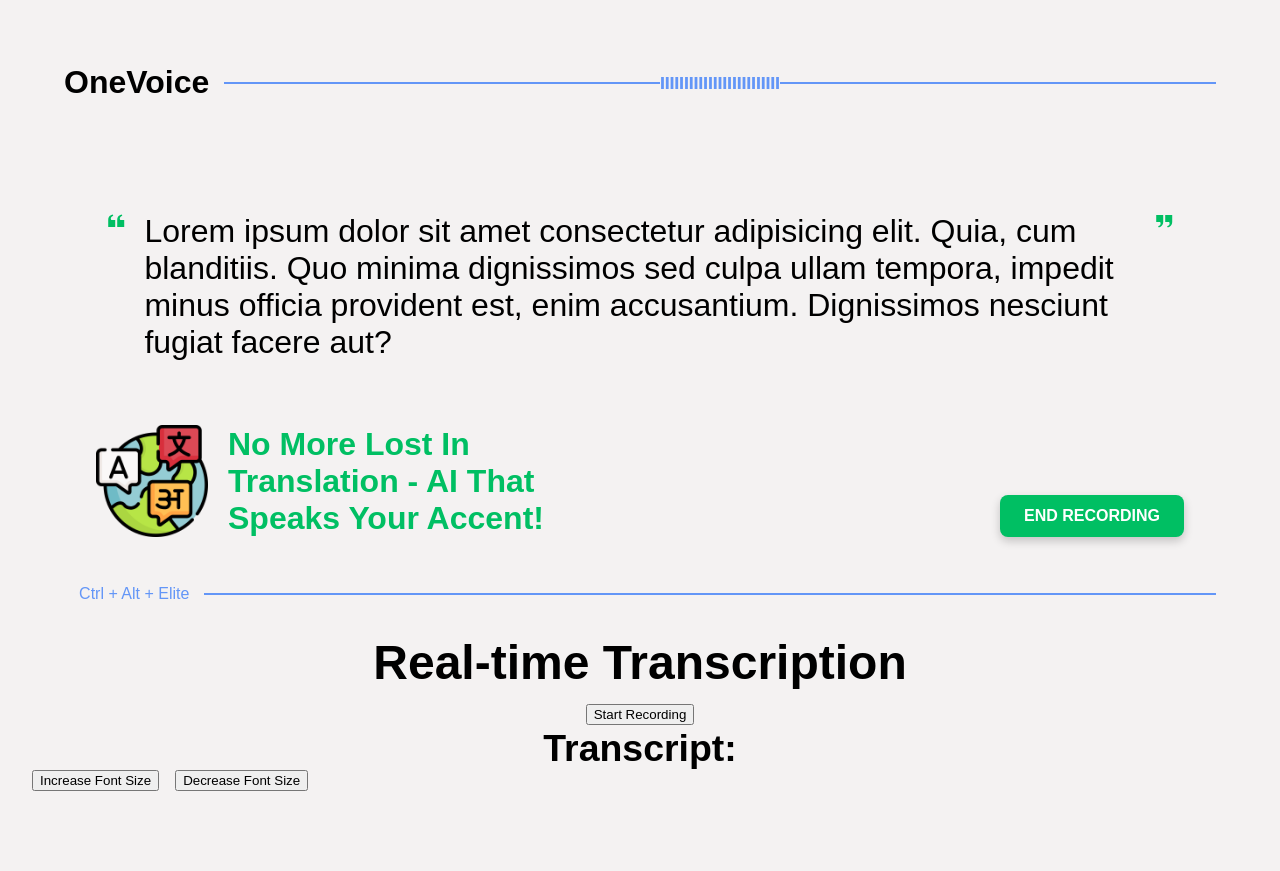
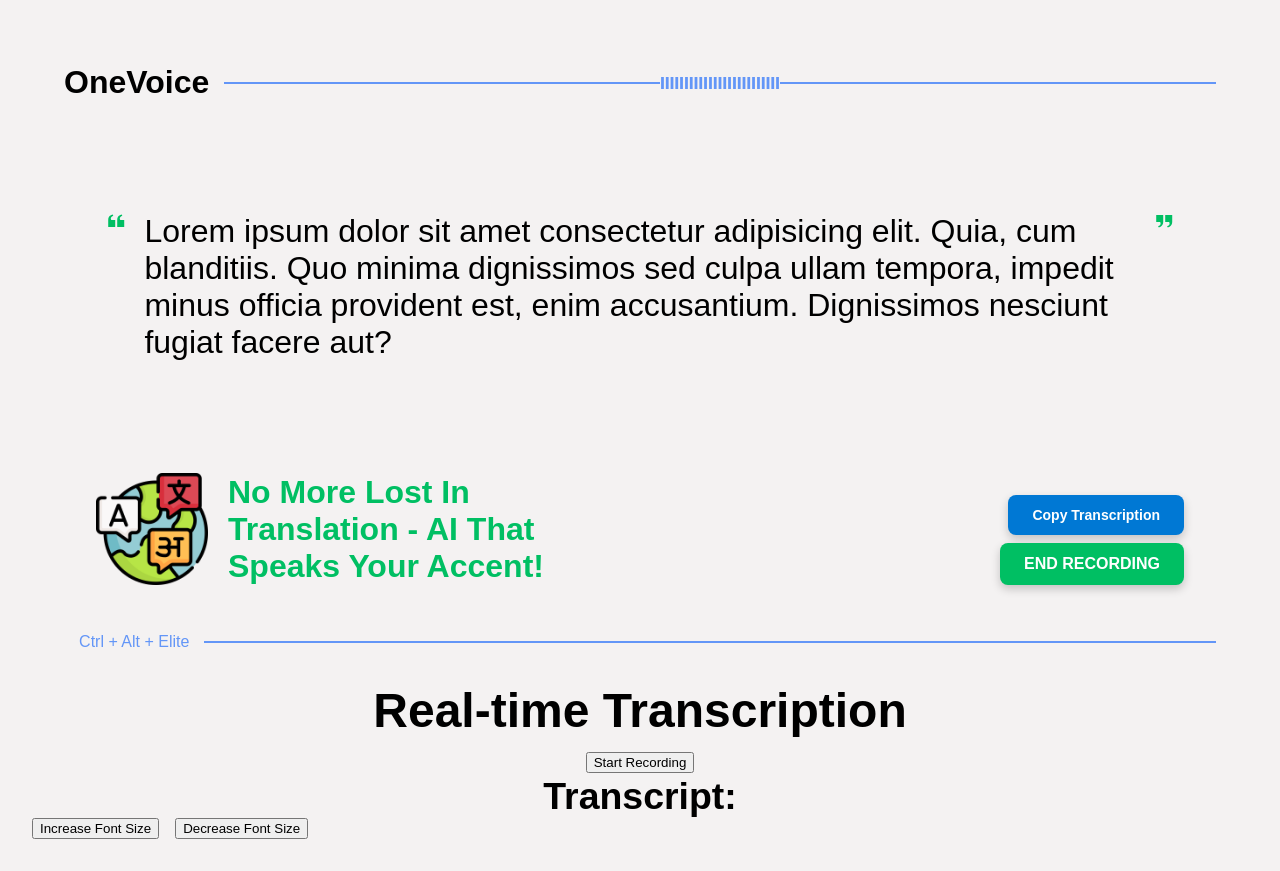
Before and after one commit to duhawall/onevoice-client, a React (Vite) app: page / in a window 1280 px wide. Both pictures are taken after a click on the button "START RECORDING". Before the commit the page ends 823 px from the top, so only its background shows below. Built offline with nearby package versions, Linux system fonts and the light colour scheme.

Commit message:
add copy text feature

```diff
--- a/src/Pages/Home/Home.jsx
+++ b/src/Pages/Home/Home.jsx
@@ -30,7 +30,7 @@ function Home() {
               d="M7 7v7H0V6.9c0-4.8 4.5-5.4 4.5-5.4l.6 1.4s-2 .3-2.4 1.9C2.3 6 3.1 7 3.1 7zm9 0v7H9V6.9c0-4.8 4.5-5.4 4.5-5.4l.6 1.4s-2 .3-2.4 1.9c-.4 1.2.4 2.2.4 2.2z"
             ></path>
           </svg>
-          <span>
+          <span id="transcriptionText">
             Lorem ipsum dolor sit amet consectetur adipisicing elit. Quia, cum
             blanditiis. Quo minima dignissimos sed culpa ullam tempora, impedit
             minus officia provident est, enim accusantium. Dignissimos nesciunt
@@ -74,6 +74,20 @@ function Home() {
           </div>
           <div className="body__action">
             <button
+              className={
+                isRecording
+                  ? "button__copy-transcript"
+                  : "button__copy-transcript--off"
+              }
+              onClick={() =>
+                navigator.clipboard.writeText(
+                  document.getElementById("transcriptionText").innerText
+                )
+              }
+            >
+              Copy Transcription
+            </button>
+            <button
               className={`body__action-record ${
                 isRecording ? "recording" : ""
               }`}
--- a/src/Pages/Home/Home.scss
+++ b/src/Pages/Home/Home.scss
@@ -13,7 +13,7 @@
     display: flex;
     justify-content: space-between;
     gap: 0.5rem;
-    padding: 4rem 0;
+    padding: 4rem 0 7rem 0;
 
     &--off {
       visibility: hidden;
@@ -74,9 +74,11 @@
 
   &__action {
     display: flex;
+    flex-direction: column;
     width: 100%;
     justify-content: flex-end;
     align-items: flex-end;
+    gap: 0.5rem;
     // padding-top: 450px;
     &-record {
       padding: 12px 24px;
@@ -102,3 +104,25 @@
     }
   }
 }
+
+.button__copy-transcript {
+  padding: 12px 24px;
+  font-size: 14px;
+  font-weight: bold;
+  border: none;
+  border-radius: 8px;
+  cursor: pointer;
+  background-color: #0078d4;
+  color: white;
+  transition: all 0.3s ease-in-out;
+  box-shadow: 0px 4px 10px rgba(0, 0, 0, 0.2);
+
+  &:hover {
+    background-color: #005ea6;
+    transform: scale(1.05);
+  }
+
+  &--off {
+    visibility: hidden;
+  }
+}
```
